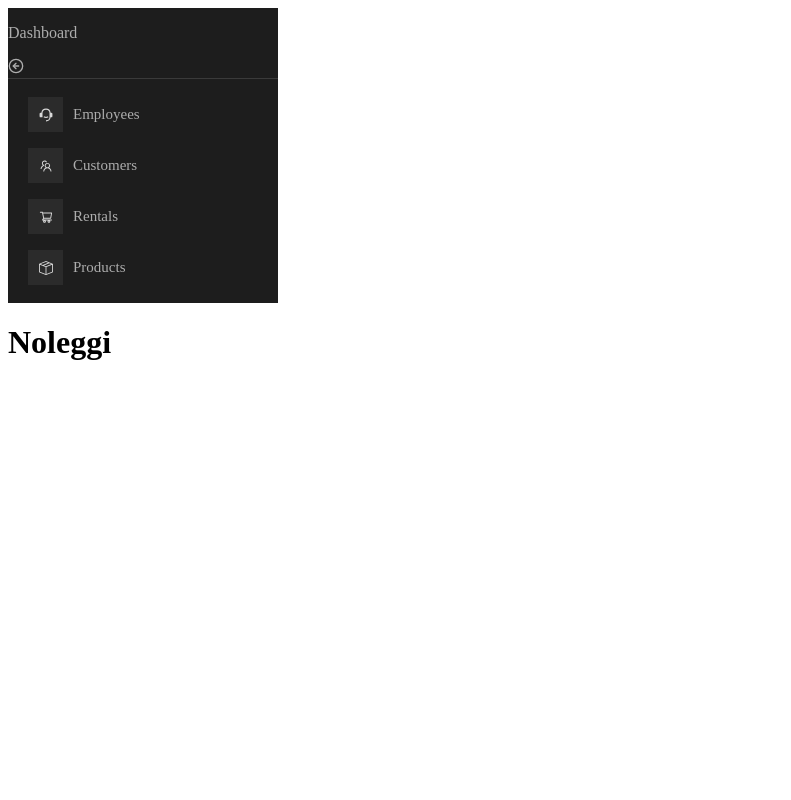
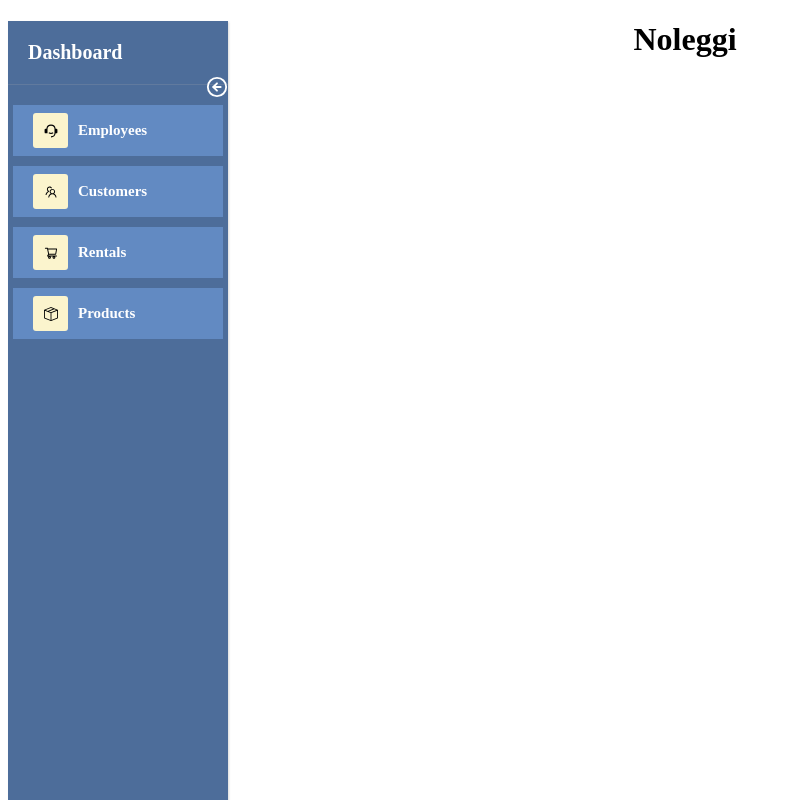
Before and after one commit to sofiagavanelli/NoloNoloPlus, a React (Create React App) app in the folder manager-react/: page /noleggi in a window 1280 px wide. Shown: the whole page, without its empty margins (0-791 px from the left). Built offline with nearby package versions, Linux system fonts and the light colour scheme.

Commit message:
Update App.css

```diff
--- a/manager-react/src/App.css
+++ b/manager-react/src/App.css
@@ -36,3 +36,117 @@
     transform: rotate(360deg);
   }
 }
+
+
+/* ----------------SIDEBAR PROVA----------------------------*/
+#header {
+  position: fixed;
+  width: 220px;
+}
+#header .pro-sidebar {
+  height: 100vh;
+}
+#header .closemenu {
+  color: white;
+  position: absolute;
+  right: 0;
+  z-index: 9999;
+  line-height: 20px;
+  border-radius: 50%;
+  font-weight: bold;
+  font-size: 22px;
+  top: 55px;
+  cursor: pointer;
+}
+#header .pro-sidebar {
+  width: 100%;
+  min-width: 100%;
+}
+#header .pro-sidebar.collapsed {
+  width: 80px;
+  min-width: 80px;
+}
+#header .pro-sidebar-inner {
+  background-color: #4D6D9A;
+  box-shadow: 0.5px 0.866px 2px 0px rgba(0, 0, 0, 0.15);
+}
+#header .pro-sidebar-inner .pro-sidebar-layout {
+  overflow-y: hidden;
+}
+#header .pro-sidebar-inner .pro-sidebar-layout .logotext p {
+  font-size: 20px;
+  padding: 0 20px;
+  color: white;
+  font-weight: bold;
+}
+#header .pro-sidebar-inner .pro-sidebar-layout ul {
+  padding: 0 5px;
+}
+#header .pro-sidebar-inner .pro-sidebar-layout ul .pro-inner-item {
+  color: white;
+  margin: 10px 0px;
+  font-weight: bold;
+}
+#header .pro-sidebar-inner .pro-sidebar-layout ul .pro-inner-item .pro-icon-wrapper {
+  background-color: #fbf4cd;
+  color: #000;
+  border-radius: 3px;
+}
+#header .pro-sidebar-inner .pro-sidebar-layout ul .pro-inner-item .pro-icon-wrapper .pro-item-content {
+  color: white;
+}
+#header .pro-sidebar-inner .pro-sidebar-layout .active {
+  background-image: linear-gradient(0deg, #628ac2 0%, #628ac2 100%);
+}
+#header .logo {
+  padding: 20px;
+}
+
+#header .pro-sidebar .pro-menu a{
+  color: white;
+}
+
+@media only screen and (max-width: 720px) {
+  html {
+    overflow: hidden;
+  }
+}
+
+
+
+/*-------------------CLIENTI-----------------*/
+
+#clienti {
+  margin-left: 90px
+}
+
+#clienti h1{
+  text-align: center;
+}
+
+/*-------------------DIPENDENTI-----------------*/
+#dipendenti {
+  margin-left: 90px
+}
+
+#dipendenti h1{
+  text-align: center;
+}
+
+/*-------------------INVENTARIO-----------------*/
+#inventario {
+  margin-left: 90px
+}
+
+#inventario h1{
+  text-align: center;
+}
+
+/*-------------------NOLEGGI-----------------*/
+#noleggi {
+  margin-left: 90px
+}
+
+#noleggi h1{
+  text-align: center;
+}
```
